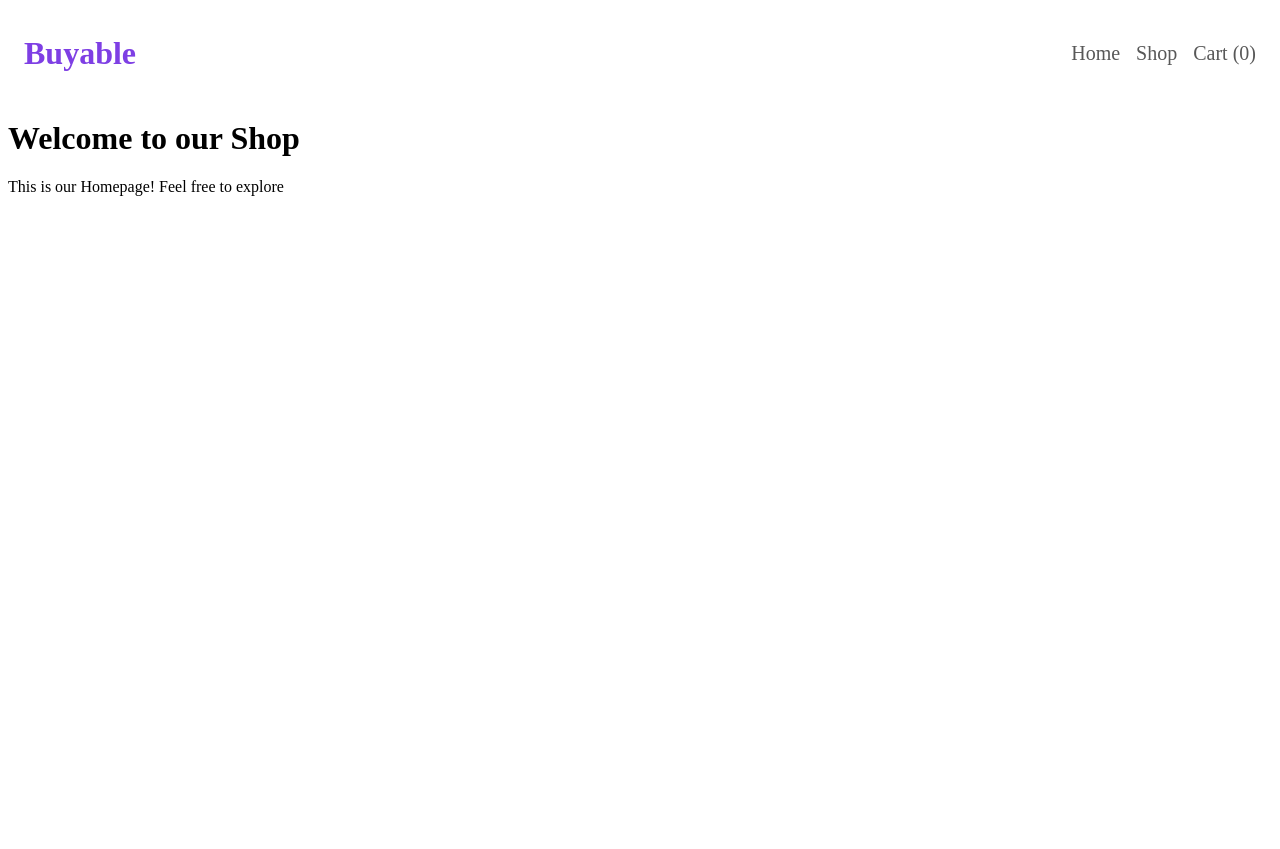
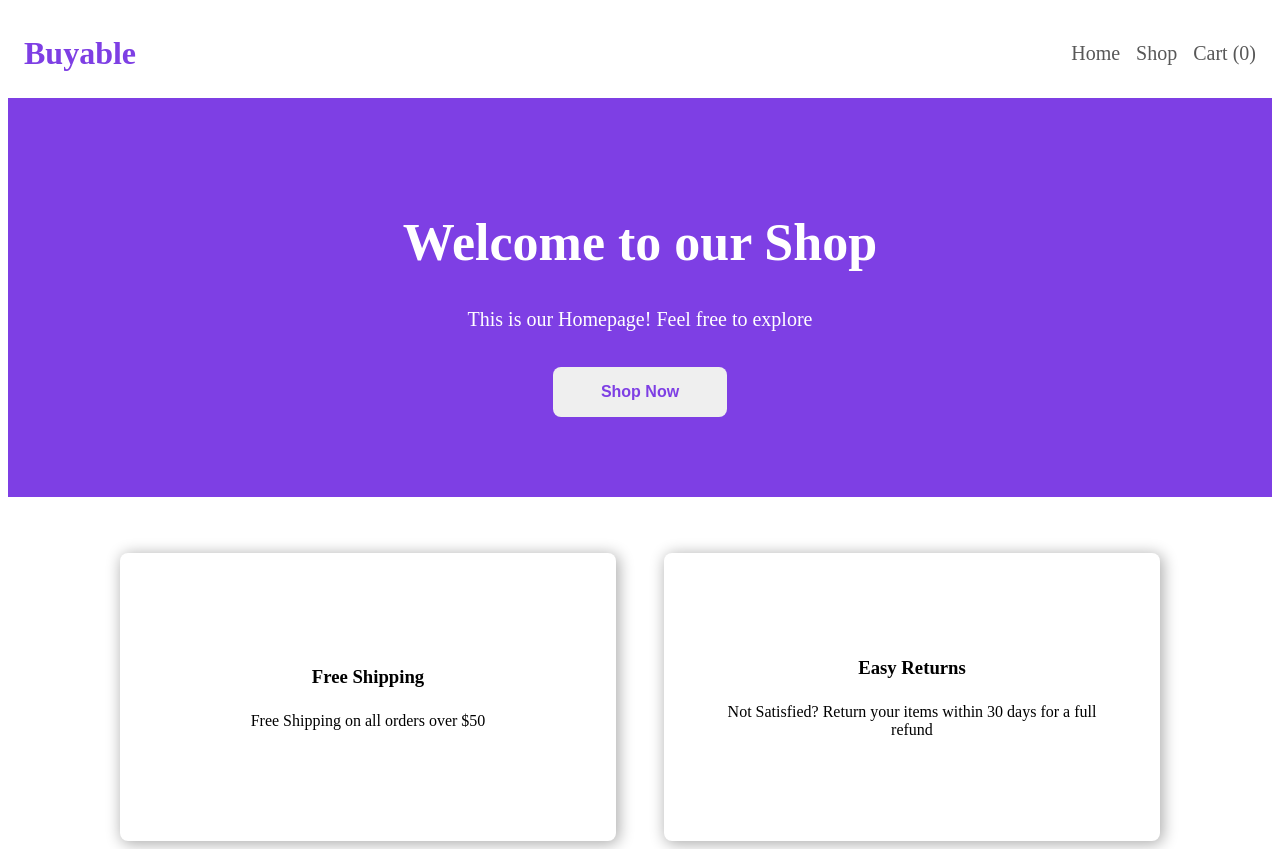
Before and after one commit to parthiv-2006/E-commerce-site, a React (Vite) app: page / in a window 1280 px wide. Before the commit the page ends 800 px from the top, so only its background shows below. Built offline with nearby package versions, Linux system fonts and the light colour scheme.

Commit message:
feat(style): Style HomePage component

```diff
--- a/src/components/HomePage.jsx
+++ b/src/components/HomePage.jsx
@@ -1,10 +1,26 @@
-import React from "react";
+import style from "../styles/HomePage.module.css"
+import { Link } from "react-router-dom";
 
 function HomePage() {
   return (
-    <div>
-      <h1>Welcome to our Shop</h1>
-      <p>This is our Homepage! Feel free to explore</p>
+    <div className={style['container']}>
+      <div className={style['welcome']}>
+        <h1>Welcome to our Shop</h1>
+        <p>This is our Homepage! Feel free to explore</p>
+        <Link to="/shop"><button>
+          Shop Now
+        </button></Link>
+      </div>
+      <div className={style['card-container']}>
+        <div className={style['card']}>
+          <h3>Free Shipping</h3>
+          <p>Free Shipping on all orders over $50</p>
+        </div>
+        <div className={style['card']}>
+          <h3>Easy Returns</h3>
+          <p>Not Satisfied? Return your items within 30 days for a full refund</p>
+        </div>
+      </div>
     </div>
   );
 }
--- /dev/null
+++ b/src/styles/HomePage.module.css
@@ -0,0 +1,78 @@
+.container {
+    display: flex;
+    flex-direction: column;
+    justify-content: center;
+    align-items: center;
+    padding: 0;
+    margin: 0;
+}
+
+.welcome h1 {
+    font-size: 3.25rem;
+    padding-bottom: 0;
+    margin-bottom: 0;
+}
+
+.welcome p {
+    font-size: 1.25rem;
+}
+
+.welcome {
+    display: flex;
+    flex-direction: column;
+    justify-content: space-evenly;
+    gap: 1rem;
+    width: 100%;
+    margin: auto;
+    text-align: center;
+    background-color: rgb(126, 63, 228);
+    padding: 5rem 0;
+    color: white;
+}
+
+.welcome button {
+    padding: 1rem 3rem;
+    border: none;
+    border-radius: 8px;
+    font-size: 1rem;
+    font-weight: bold;
+    color: rgb(126, 63, 228);
+    transition: transform 0.1s ease-in-out;
+}
+
+.welcome button:hover {
+    transform: scale(1.05);
+    cursor: pointer;
+}
+
+.welcome button:active {
+    transform: scale(0.95)
+}
+
+.card-container {
+    display: flex;
+    flex-wrap: wrap;
+    align-items: center;
+    justify-content: center;
+    margin-top: 3.5rem;
+    gap: 3rem;
+}
+
+.card {
+    width: 25rem;
+    height: 12rem;
+    background-color: white;
+    box-shadow: 2px 2px 15px 1px rgb(172, 172, 172);
+    border-radius: 8px;
+    padding: 3rem;
+    display: flex;
+    flex-direction: column;
+    align-items: center;
+    justify-content: center;
+    gap: 0.5rem;
+    text-align: center;
+}
+
+.card h3 {
+    margin-bottom: 0;
+}
```
